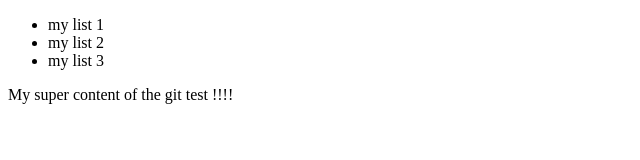
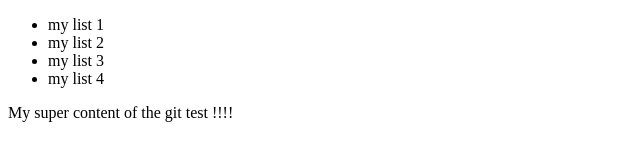
Before and after one commit to tolbiacs/batch11, a plain HTML site: page index.html in a window 1280 px wide. Shown: the whole page, without its empty margins (0-640 px from the left). Drawn offline with Linux system fonts and the light colour scheme.

Commit message:
new list items

```diff
--- a/index.html
+++ b/index.html
@@ -11,6 +11,7 @@
                         <li> my list 1</li>
                         <li> my list 2</li>
                         <li> my list 3</li>
+                        <li> my list 4</li>
                     </ul>
                 </nav>
             </div>
```
